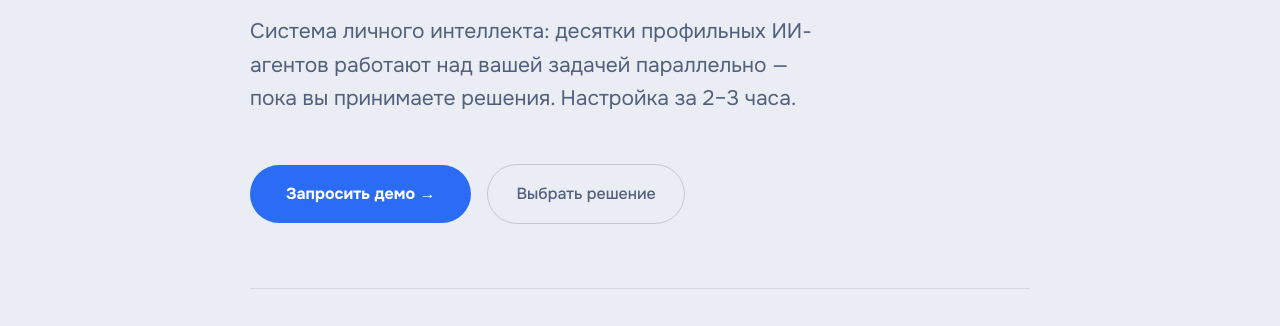
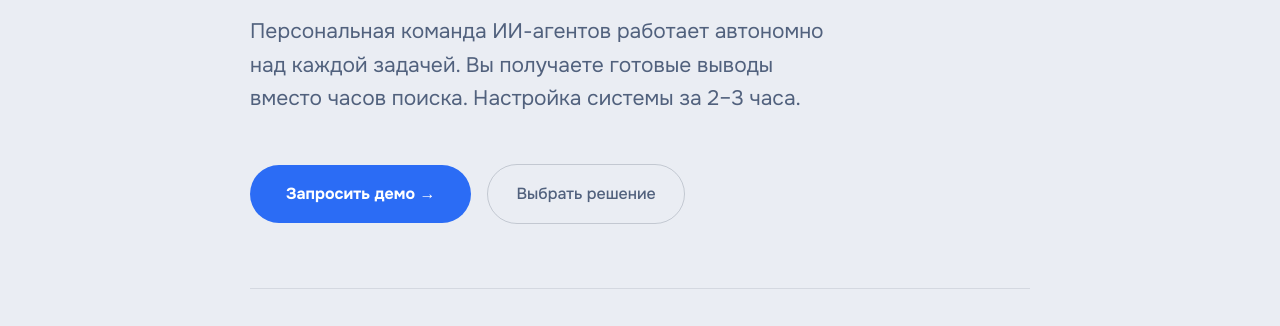
Before and after one commit to mvdsib/masbrainbloom, a plain HTML site: page index.html in a window 1280 px wide. Shown: the part 402-728 px from the top of the page. Drawn offline with Linux system fonts and the light colour scheme.

Commit message:
Update index.html

```diff
--- a/index.html
+++ b/index.html
@@ -419,7 +419,7 @@ footer { padding: 40px 48px; display: flex; justify-content: space-between; alig
         для <span class="accent">решений.</span><br>
         Не для поиска.
       </h1>
-      <p class="hero-sub">Система личного интеллекта: десятки профильных ИИ-агентов работают над вашей задачей параллельно — пока вы принимаете решения. Настройка за 2–3 часа.</p>
+      <p class="hero-sub">Персональная команда ИИ-агентов работает автономно над каждой задачей. Вы получаете готовые выводы вместо часов поиска. Настройка системы за 2–3 часа.</p>
       <div class="hero-actions">
         <a href="#cta" class="btn-primary">Запросить демо →</a>
         <a href="#departments" class="btn-ghost">Выбрать решение</a>
```
